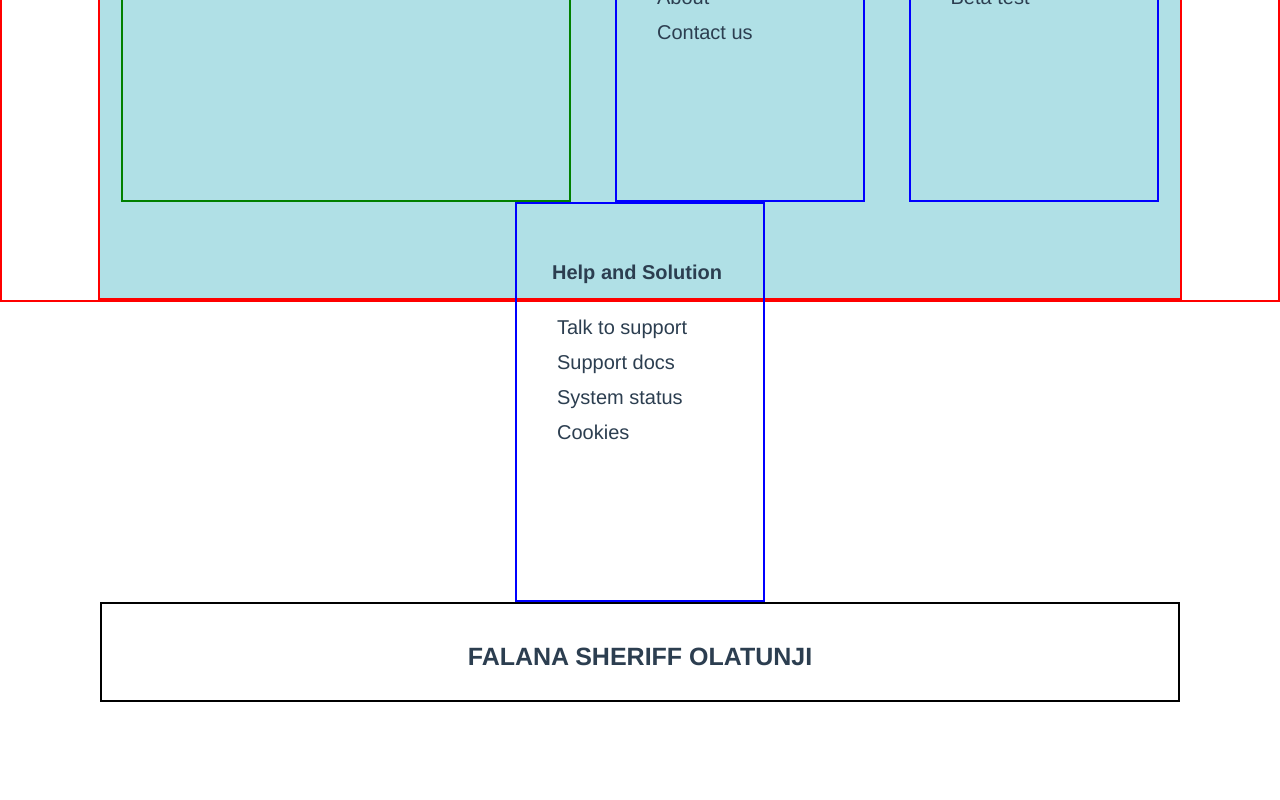
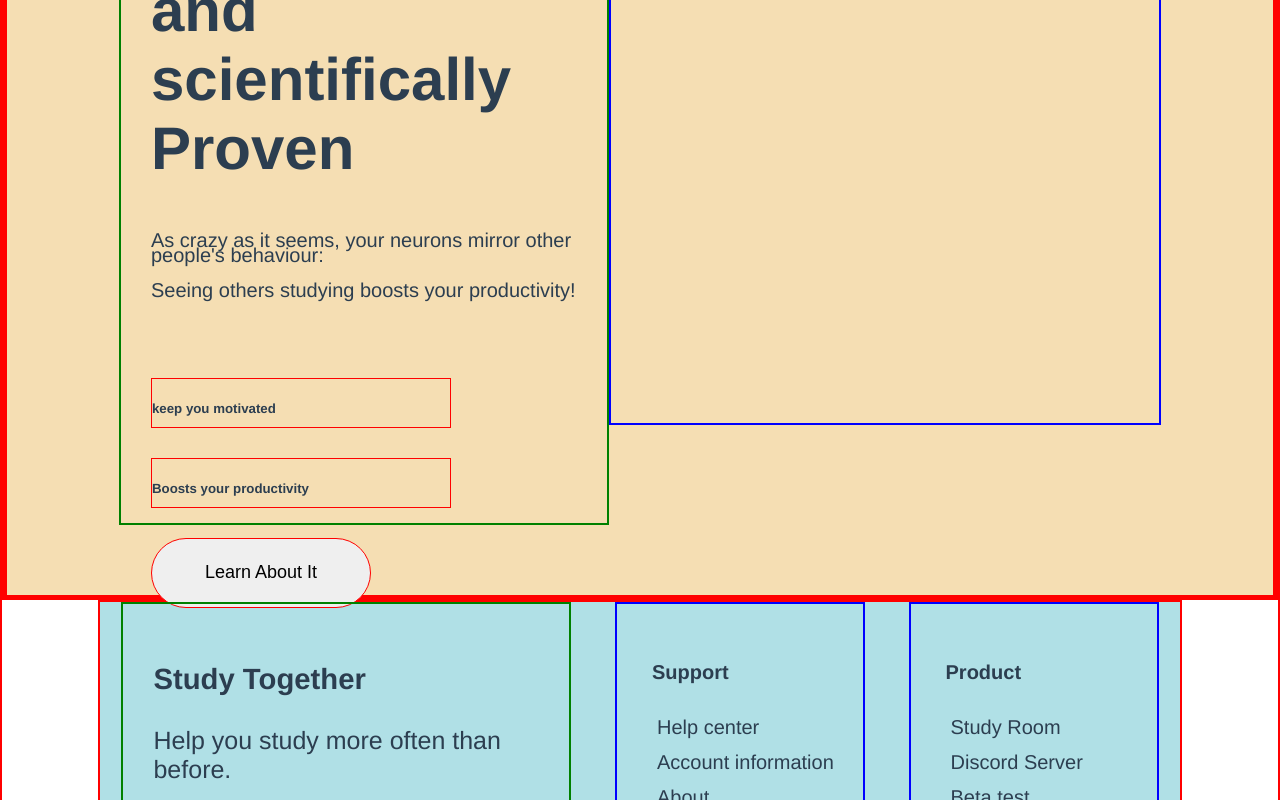
Before and after one commit to olatunji-20/cfc-school, a Vue app in the folder frontend/cfc/: page / in a window 1280 px wide. Shown: the part 3156-3956 px from the top of the page. Before the commit the page ends 3858 px from the top, so only its background shows below. Built offline with nearby package versions, Linux system fonts and the light colour scheme.

Commit message:
work on home[Window Title]

```diff
--- a/frontend/cfc/src/views/Homepage.vue
+++ b/frontend/cfc/src/views/Homepage.vue
@@ -45,6 +45,17 @@
                 <h3><router-link to="/allstudents">view all students.</router-link></h3>
                 <h3><router-link to="/update-student">Update student info.</router-link></h3>
         </div>
+        <section class="motivate">
+            <div class="mot1">
+                <h2>It is motivating and scientifically Proven</h2>
+                <p>As crazy as it seems, your neurons mirror other people's behaviour:</p>
+                <p>Seeing others studying boosts your productivity!</p>
+                <div class="keep1"><h5>keep you motivated</h5></div>
+                <div class="keep2"><h5>Boosts your productivity</h5></div>
+                <button class="about">Learn About It </button>
+            </div>
+            <div class="mot2"></div>
+        </section>
         <Footbar />
     </section>
 </template>
@@ -229,4 +240,57 @@ import Work from '../components/Work.vue'
         border: 9px solid goldenrod;
     }
 
+
+    .motivate {
+        width: 100%;
+        height: 800px;
+        border: 5px solid red;
+        background: wheat;
+        display: flex;
+        flex-direction: row;
+        justify-content: center;
+        padding: 20px;
+        flex-wrap: wrap;
+    }
+
+    .mot1 {
+        border: 2px solid green;
+        width: 40%;
+        height: 700px;
+        padding: 30px;
+        text-align: left;
+    }
+    .mot1 h2 {
+        font-size: 60px;
+    }
+    .mot1 p {
+        font-size: 20px;
+        line-height: 15px;
+    }
+    .keep1 {
+        border: 1px solid red;
+        height: 50px;
+        width: 300px;
+        margin-top: 80px;
+    }
+    .keep2 {
+        border: 1px solid red;
+        height: 50px;
+        width: 300px;
+        margin-top: 30px;
+    }
+    .about {
+        width: 220px;
+        height: 70px;
+        border: 1px solid red;
+        border-radius: 35px;
+        font-size: 18px;
+        margin-top: 30px;
+    }
+    .mot2 {
+        border: 2px solid blue;
+        width: 45%;
+        height: 600px;
+    }
+
 </style>
```
